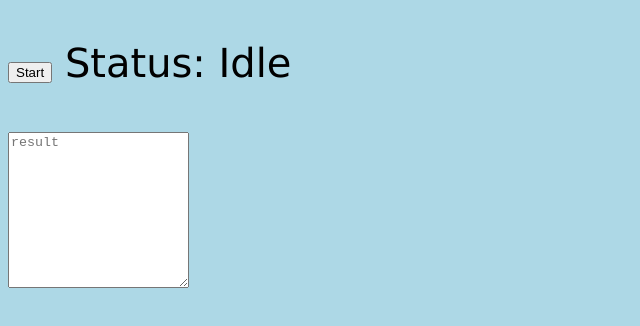
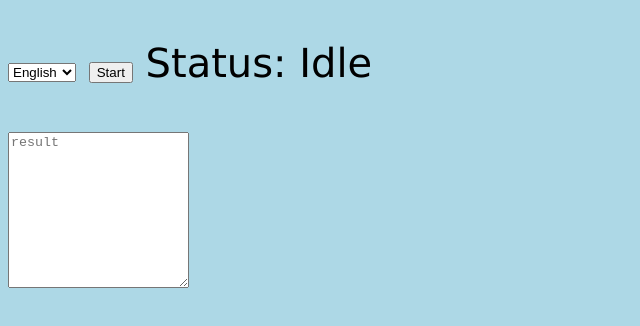
Before and after one commit to elidata/speaknsee, a website: page speaknsee.html in a window 1280 px wide. Shown: the whole page, without its empty margins (0-640 px from the left). Drawn offline with Linux system fonts and the light colour scheme.

Commit message:
add hebrew option

```diff
--- a/speaknsee.html
+++ b/speaknsee.html
@@ -24,6 +24,10 @@ p {
 </head>
 <body>
   <p>
+	  <select id="mylang">
+  <option value="English">English</option>
+  <option value="Hebrew">Hebrew</option>
+</select>
    <button id="capture" value="true">Start</button>
    <span>Status: </span>
    <span id="status">Idle</span>
```
